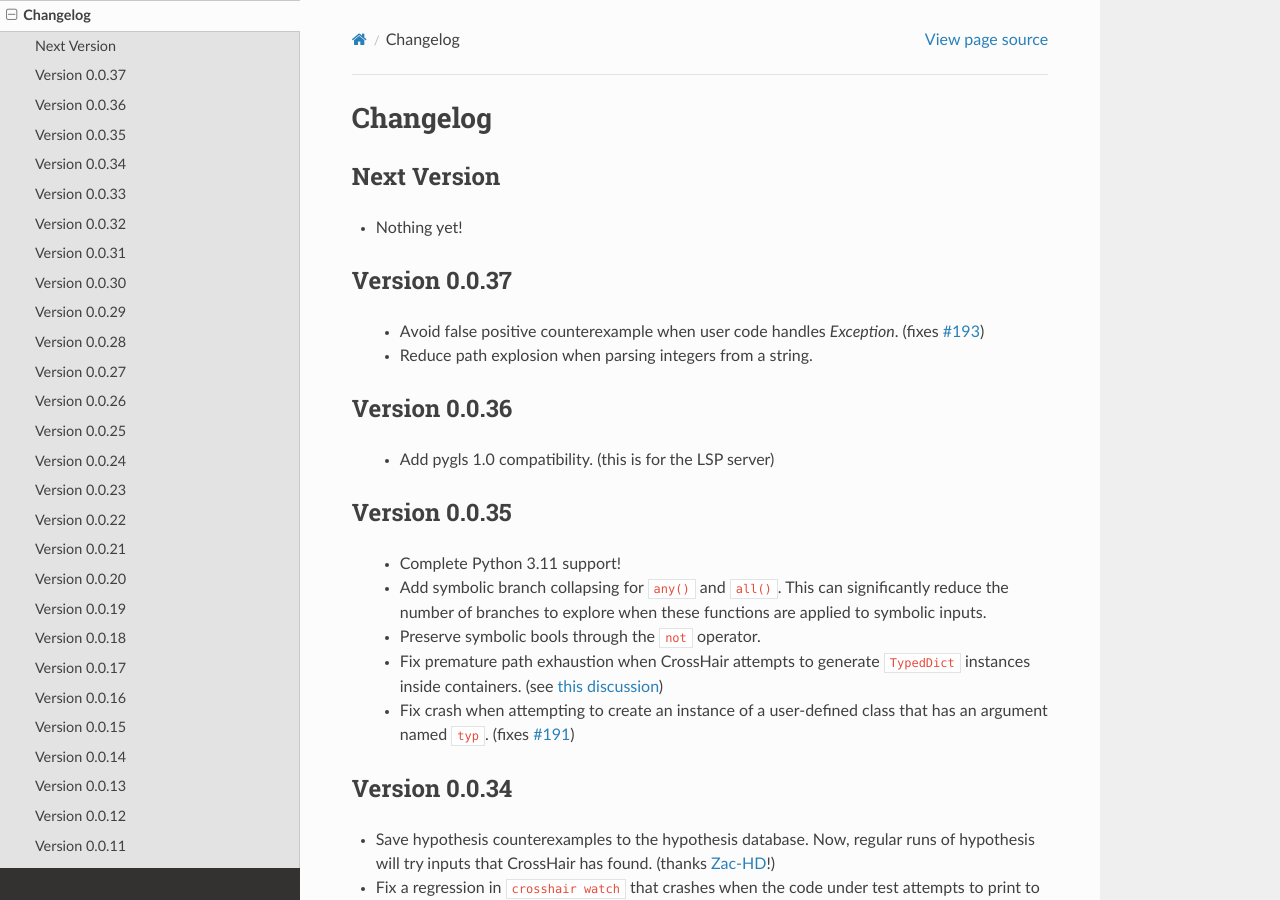
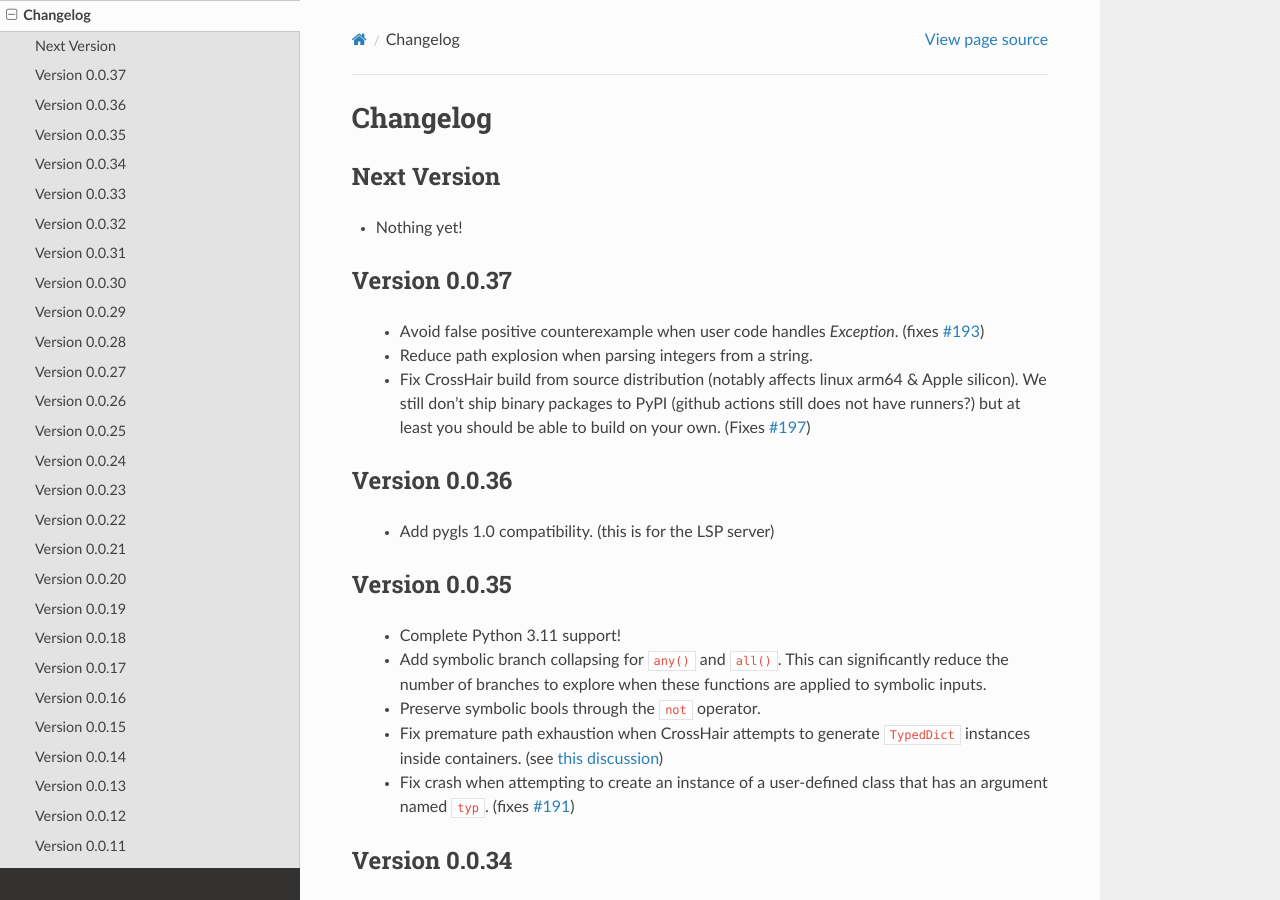
Before and after one commit to pschanely/CrossHair, a Sphinx documentation site: the page built from doc/source/changelog.rst, in a window 1280 px wide and 900 px high. Built offline with Sphinx 7.4.7 and the Read the Docs theme 2.0.0, drawn with Linux system fonts in a browser that asks for light colours; the version number is read from the project's files by our own code.

Commit message:
Bump version and update changelog

```diff
--- a/crosshair/__init__.py
+++ b/crosshair/__init__.py
@@ -15,7 +15,7 @@
 from crosshair.tracers import NoTracing, ResumedTracing
 from crosshair.util import IgnoreAttempt, debug
 
-__version__ = "0.0.36"  # Do not forget to update in setup.py!
+__version__ = "0.0.37"  # Do not forget to update in setup.py!
 __author__ = "Phillip Schanely"
 __license__ = "MIT"
 __status__ = "Alpha"
--- a/doc/source/changelog.rst
+++ b/doc/source/changelog.rst
@@ -15,6 +15,11 @@
  * Avoid false positive counterexample when user code handles `Exception`.
    (fixes `#193 <https://github.com/pschanely/CrossHair/issues/193>`__)
  * Reduce path explosion when parsing integers from a string.
+ * Fix CrossHair build from source distribution (notably affects linux arm64 & Apple
+   silicon).
+   We still don't ship binary packages to PyPI (github actions still does not have
+   runners?) but at least you should be able to build on your own.
+   (Fixes `#197 <https://github.com/pschanely/CrossHair/issues/197>`__)
 
 
 Version 0.0.36
--- a/setup.py
+++ b/setup.py
@@ -14,7 +14,7 @@
 # the pre-commit checks through check_init_and_setup_coincide.py.
 setup(
     name="crosshair-tool",
-    version="0.0.36",  # Update this in crosshair/__init__.py too
+    version="0.0.37",  # Update this in crosshair/__init__.py too
     author="Phillip Schanely",
     author_email="pschanely+vE7F@gmail.com",
     ext_modules=[
```
